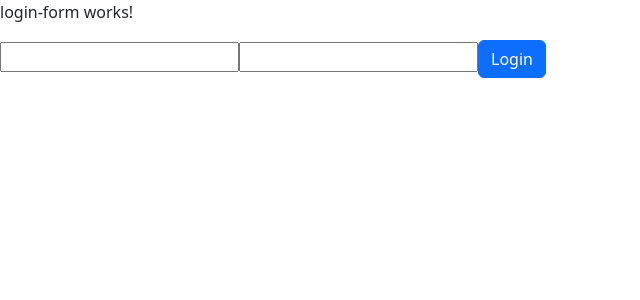
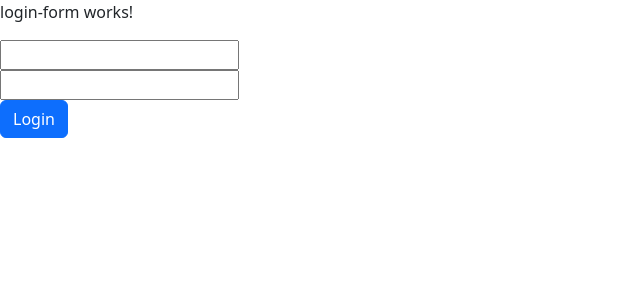
Before and after one commit to genesisscv/fit-tracker-frontend, an Angular app: page /login in a window 1280 px wide. Shown: the top 300 px of the page, without its empty margins (0-640 px from the left). Built offline with nearby package versions, Linux system fonts and the light colour scheme.

Commit message:
clean HTML for Login Form

```diff
--- a/src/app/pages/login/components/login-form/login-form.component.html
+++ b/src/app/pages/login/components/login-form/login-form.component.html
@@ -1,13 +1,16 @@
 <p>login-form works!</p>
 <ng-container *ngIf="form">
   <form formGroupName="form" (submit)="onSubmit()">
+    <div>
       <label>
         <input formControlName="userName">
       </label>
+    </div>
+    <div>
       <label>
         <input formControlName="password">
       </label>
-
+    </div>
     <button type="submit" class="btn btn-primary">
       Login
     </button>
```
Lines whose indentation alone changed are shown as unchanged.
